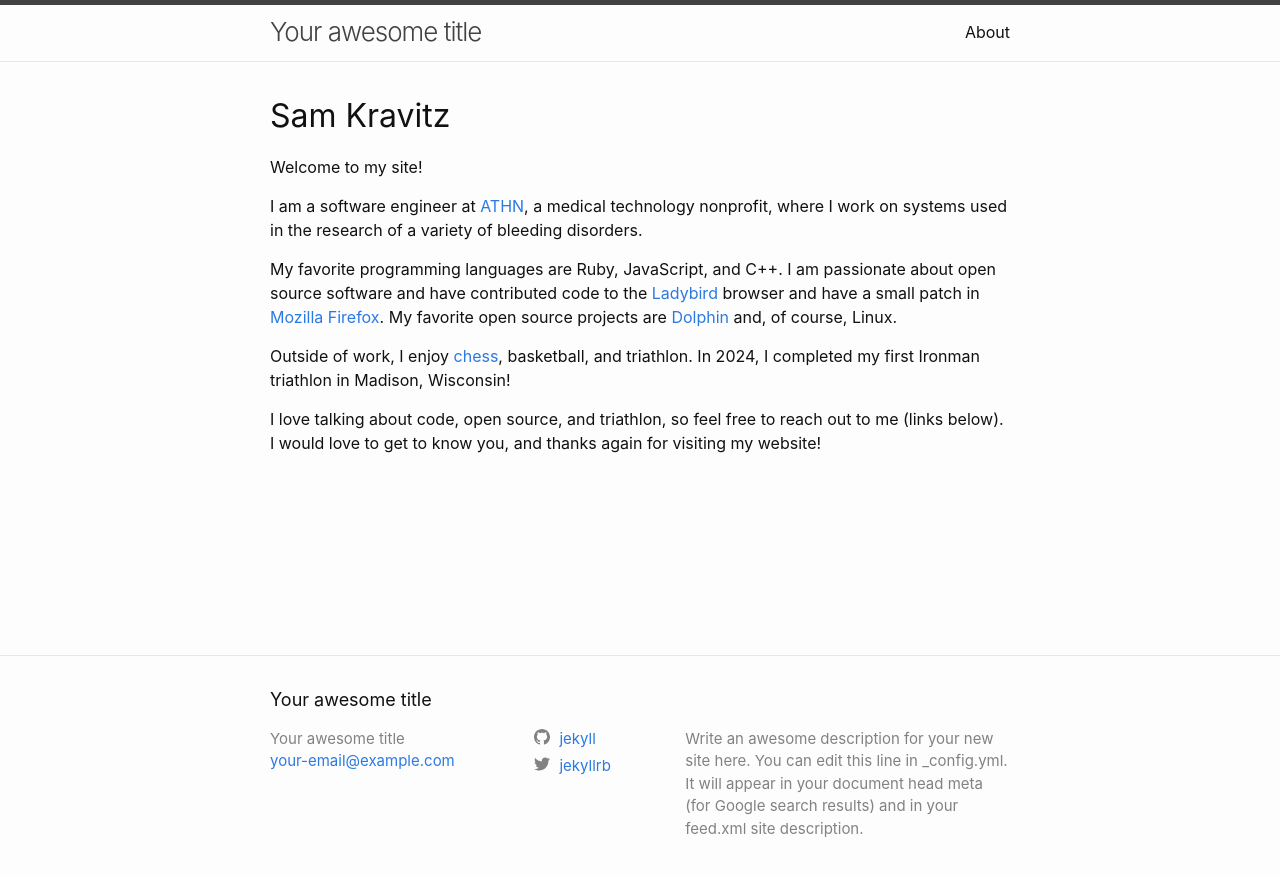
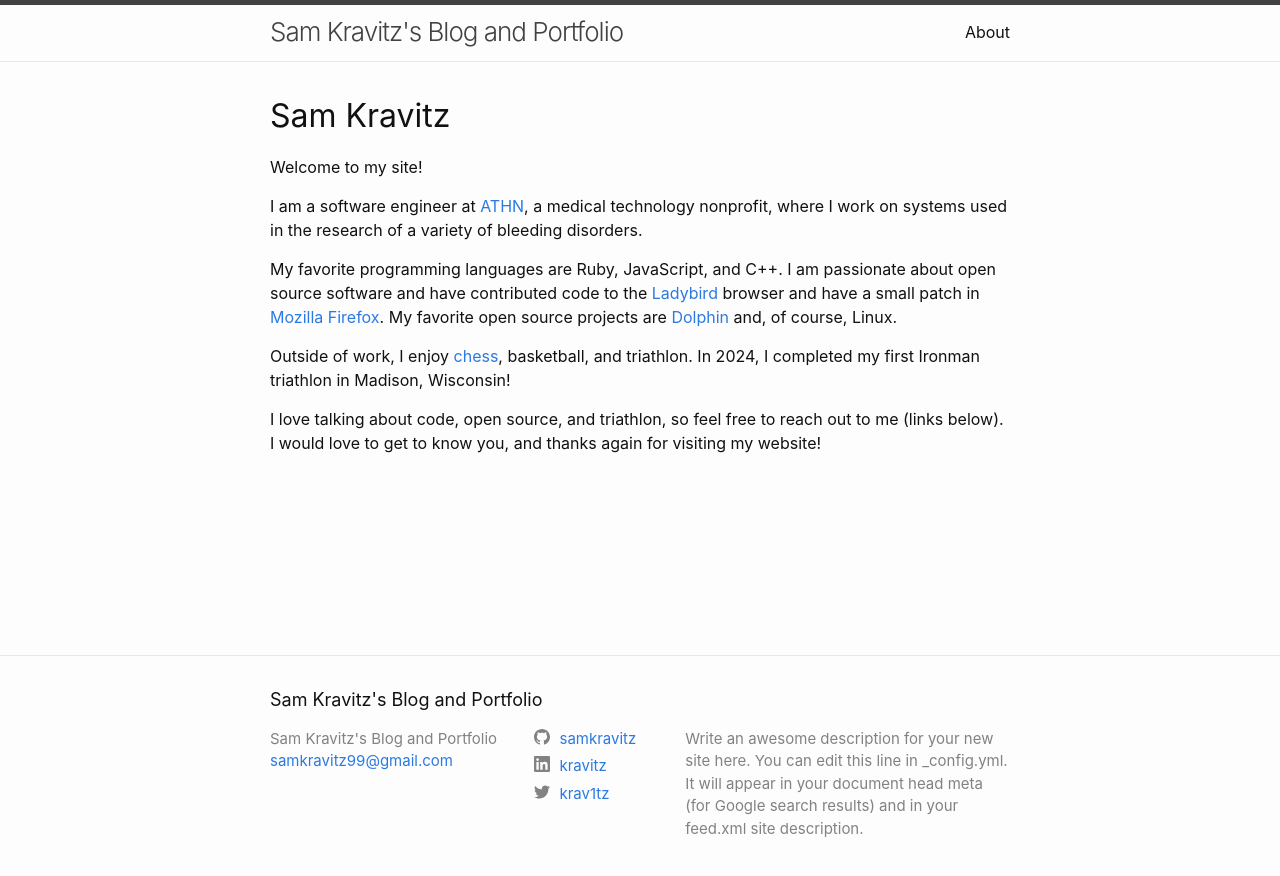
Before and after one commit to samkravitz/kravitz.dev, a Jekyll site: the page built from index.markdown, in a window 1280 px wide. Shown: the top 876 px of the page. Built offline with Jekyll 4.4.1, drawn with Linux system fonts in a browser that asks for light colours.

Commit message:
Update info in config.yml

```diff
--- a/_config.yml
+++ b/_config.yml
@@ -18,16 +18,17 @@
 # You can create any custom variable you would like, and they will be accessible
 # in the templates via {{ site.myvariable }}.
 
-title: Your awesome title
-email: your-email@example.com
+title: Sam Kravitz's Blog and Portfolio
+email: samkravitz99@gmail.com
 description: >- # this means to ignore newlines until "baseurl:"
   Write an awesome description for your new site here. You can edit this
   line in _config.yml. It will appear in your document head meta (for
   Google search results) and in your feed.xml site description.
 baseurl: "" # the subpath of your site, e.g. /blog
-url: "" # the base hostname & protocol for your site, e.g. http://example.com
-twitter_username: jekyllrb
-github_username:  jekyll
+url: "https://kravitz.dev" # the base hostname & protocol for your site, e.g. http://example.com
+twitter_username: krav1tz
+github_username: samkravitz
+linkedin_username: kravitz
 
 # Build settings
 #theme: minima
```
